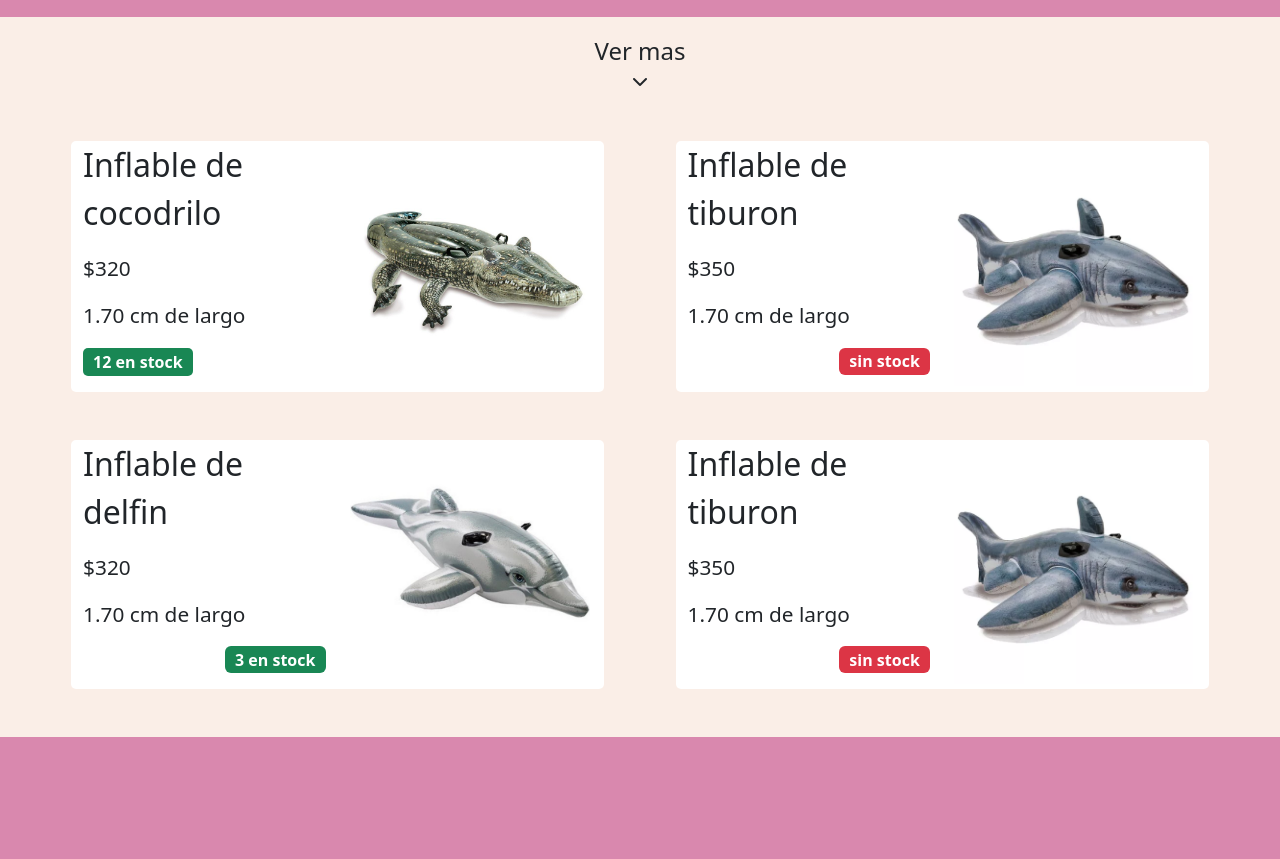
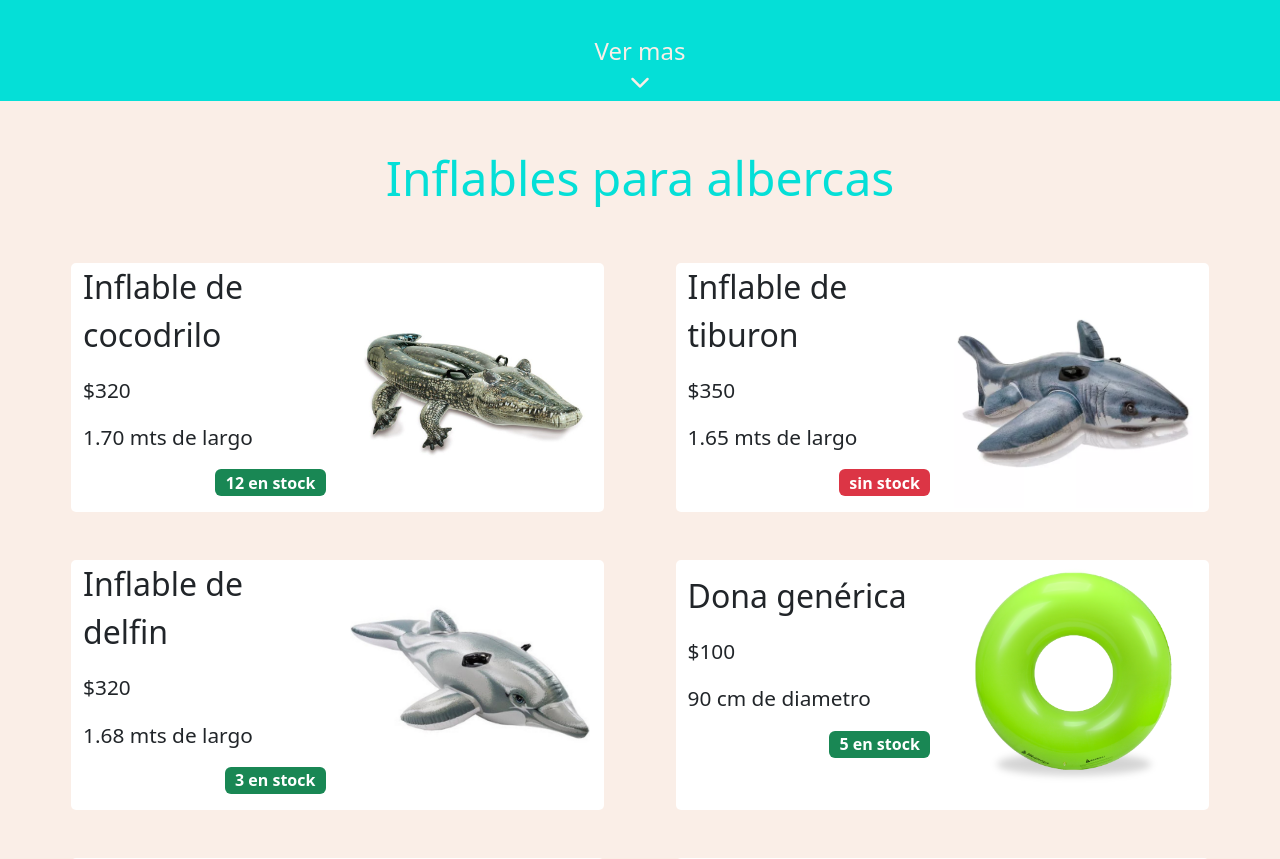
Before and after one commit to AnthonyRECM/BazarTec, a PHP site: page /catalogoAccesorios.html in a window 1280 px wide. Shown: the part 625-1484 px from the top of the page. Before the commit the page ends 1362 px from the top, so only its background shows below. Run offline with PHP 8.4, Linux system fonts and the light colour scheme.

Commit message:
catalogo accesorios 3
asaf

```diff
--- a/catalogoAccesorios.html
+++ b/catalogoAccesorios.html
@@ -18,15 +18,15 @@
     <div class="container-fluid">
         <div class="row">
             <div class="menu">
-                <a href="#" class="logo"><img src="images/logo.png" width="60px" height="60px"></a>
+                <a href="./index.html" class="logo"><img src="images/logo.png" width="60px" height="60px"></a>
                 <input type="checkbox" id="menu" />
                 <label for="menu"><img src="images/menu.png" class="menu-icono" alt=""></label>
                 <nav class="navbar">
                     <ul>
-                        <li><a href="#">Inicio</a></li>
-                        <li><a href="#">*******</a></li>
-                        <li><a href="#">*******</a></li>
-                        <li><a href="#">*******</a></li>
+                        <li><a href="./index.html">Inicio</a></li>
+                        <li><a href="./trajesdeBaño.html">Traje de baño</a></li>
+                        <li><a href="./catalogoCalzado.html">Calzado</a></li>
+                        <li><a href="./catalogoAccesorios.html">Accesorios</a></li>
                     </ul>
                 </nav>
                 <div>
@@ -54,10 +54,10 @@
         </div>
     </div>
 
-    <div class="container-fluid fondo1 ">
+    <div class="container-fluid fondo1">
         <div class="row gx-0 text-center">
             <div class="col-12">
-                <h1 class="pt-5">Catalogo de Articulos</h1>
+                <h1 class="pt-5">Catálogo de Articulos</h1>
                 <h2 class="py-3">¡¡Todo lo que necesitas para la playa y más!! </h2>
             </div>
         </div>
@@ -81,24 +81,32 @@
                 </div>
            </div>
         </div>
-    </div>
-    <div class="container-fluid fondo2">
-        <div class="row gx-0 text-center">
+        <div class="row text-center desplazarMov">
             <div class="col-12 mt-3">
                 <p class="letras1">Ver mas</p>
             </div>
-            <div class="col-12">
-                <i class="fa-solid fa-chevron-down desplazarMov"></i>
+            <div class="col mb-2">
+                <i class="fa-solid fa-chevron-down fa-lg"></i>
             </div>
         </div>
+    </div>
+    <div class="container-fluid fondo2">
+
+
+        <div id="desplazarDestino" class="row my-5">
+            <div class="col text-center">
+                <h2 class="subtitulo">Inflables para albercas</h2>
+            </div>
+        </div>
+
         <div class="row justify-content-evenly my-5">
             <div class="col-5 miniFondo1">
                 <div class="row align-items-center">
-                    <div class="col-6">
+                    <div class="col-6 text-end">
                         <p class="letras2">Inflable de cocodrilo</p>
                         <p class="letras3">$320</p>
-                        <p class="letras3">1.70 cm de largo</p>
-                        <p class="letras4 etiqueta1">12 en stock</p>
+                        <p class="letras3">1.70 mts de largo</p>
+                        <p class="letras4 badge text-bg-success">12 en stock</p>
                     </div>
                     <div class="col-6">
                         <img src="./images/cocodrilo.jpg" width="240" alt="">
@@ -110,7 +118,7 @@
                     <div class="col-6 text-end">
                         <p class="letras2">Inflable de tiburon</p>
                         <p class="letras3">$350</p>
-                        <p class="letras3">1.70 cm de largo</p>
+                        <p class="letras3">1.65 mts de largo</p>
                         <p class="letras4 badge text-bg-danger">sin stock</p>
                     </div>
                     <div class="col-6">
@@ -125,7 +133,7 @@
                     <div class="col-6 text-end">
                         <p class="letras2">Inflable de delfin</p>
                         <p class="letras3">$320</p>
-                        <p class="letras3">1.70 cm de largo</p>
+                        <p class="letras3">1.68 mts de largo</p>
                         <p class="letras4 badge text-bg-success">3 en stock</p>
                     </div>
                     <div class="col-6">
@@ -136,13 +144,41 @@
             <div class="col-5 miniFondo1">
                 <div class="row align-items-center">
                     <div class="col-6 text-end">
-                        <p class="letras2">Inflable de tiburon</p>
-                        <p class="letras3">$350</p>
-                        <p class="letras3">1.70 cm de largo</p>
-                        <p class="letras4 badge text-bg-danger">sin stock</p>
+                        <p class="letras2">Dona genérica</p>
+                        <p class="letras3">$100</p>
+                        <p class="letras3">90 cm de diametro</p>
+                        <p class="letras4 badge text-bg-success">5 en stock</p>
                     </div>
                     <div class="col-6">
-                        <img src="./images/tiburon.webp" width="240" alt="">
+                        <img src="./images/donaGenerica.png" width="240" alt="">
+                    </div>
+                </div>
+            </div>
+        </div>
+        <div class="row justify-content-evenly my-5">
+            <div class="col-5 miniFondo1">
+                <div class="row align-items-center">
+                    <div class="col-6 text-end">
+                        <p class="letras2">dona de chocolate</p>
+                        <p class="letras3">$180</p>
+                        <p class="letras3">120 cm de diametro</p>
+                        <p class="letras4 badge text-bg-success">3 en stock</p>
+                    </div>
+                    <div class="col-6">
+                        <img src="./images/dona.webp" width="240" alt="">
+                    </div>
+                </div>
+            </div>
+            <div class="col-5 miniFondo1">
+                <div class="row align-items-center">
+                    <div class="col-6 text-end">
+                        <p class="letras2">Dona de fresa</p>
+                        <p class="letras3">$180</p>
+                        <p class="letras3">120 cm de diametro</p>
+                        <p class="letras4 badge text-bg-success">5 en stock</p>
+                    </div>
+                    <div class="col-6">
+                        <img src="./images/dona2.webp" width="240" alt="">
                     </div>
                 </div>
             </div>
--- a/css/accesorios.css
+++ b/css/accesorios.css
@@ -3,14 +3,14 @@
 }
 
 .fondo1{
-    background-color: #d988ae;
+    background-color: #05DFD7;
 }
 
 .fondo1, h1, h2, h3, h4, h5 {
     color: #FAEEE7;
 }
 
-.fondo1, h1{
+h1{
     font-size: 4rem;
 }
 
@@ -21,6 +21,11 @@
 .miniFondo1{
     background-color: white;
     border-radius: 5px;
+}
+
+.subtitulo{
+    font-size: 3rem;
+    color: #05DFD7;
 }
 
 .letras1{
@@ -40,16 +45,17 @@
 
 .letras4{
     font-size: 1rem;
-    text-align: right;
 }
 
 .etiqueta1{
+    width: max-content;
     background-color: #198754;
     color: white;
     font-weight: bold;
-    max-width: fit-content;
+    text-align: end;
     padding: 2px 10px 2px 10px;
     border-radius: 5px;
+
 }
 
 .etiqueta12{
--- a/css/navBar.css
+++ b/css/navBar.css
@@ -13,7 +13,7 @@
     align-items: center;
     justify-content: space-evenly;
     z-index: 1100;
-    background-color: #24A19C;
+    background-color: #F35588;
 }
 
 .logo {
@@ -35,7 +35,7 @@
 }
 
 .menu .navbar ul li a:hover {
-    color: #7270EC;
+    color: #b7b7b7;
 }
 
 #menu {
--- a/js/pAccesorios.js
+++ b/js/pAccesorios.js
@@ -4,7 +4,7 @@ const arrowIcon = document.querySelector(".desplazarMov");
 // Agrega un evento de clic al icono
 arrowIcon.addEventListener("click", () => {
     // Desplázate hacia el div de destino
-    const divDestino = document.querySelector("#mi-div-destino");
+    const divDestino = document.querySelector("#desplazarDestino");
     if (divDestino) {
         divDestino.scrollIntoView({
             behavior: "smooth"
```
